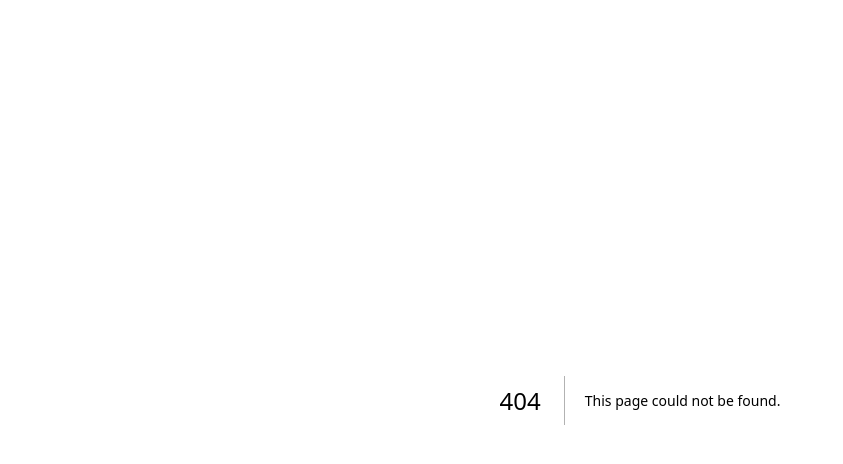
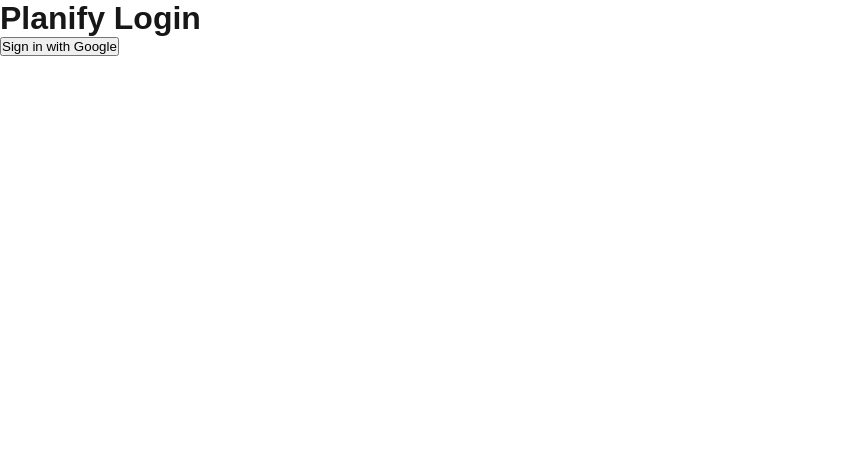
Before and after one commit to ParthP22/Planify, a Next.js app in the folder planify/: page /login in a window 1280 px wide. Before the commit this address had no page. Shown: the top 464 px of the page, without its empty margins (0-843 px from the left). Built offline with nearby package versions, Linux system fonts and the light colour scheme; no server answers.

Commit message:
feat: implemented simple login page with Google auth using Firebase. You get redirected to the Dashboard upon successful sign-in

```diff
--- /dev/null
+++ b/planify/src/app/login/page.tsx
@@ -0,0 +1,26 @@
+"use client";
+
+import { auth } from "@/lib/firebase";
+import { GoogleAuthProvider, signInWithPopup } from "firebase/auth";
+import { useRouter } from "next/navigation";
+
+export default function LoginPage() {
+  const router = useRouter();
+
+  const signIn = async () => {
+    const provider = new GoogleAuthProvider();
+    await signInWithPopup(auth, provider);
+
+    router.push("/dashboard");
+  };
+
+  return (
+    <div>
+      <h1>Planify Login</h1>
+
+      <button onClick={signIn}>
+        Sign in with Google
+      </button>
+    </div>
+  );
+}
```
